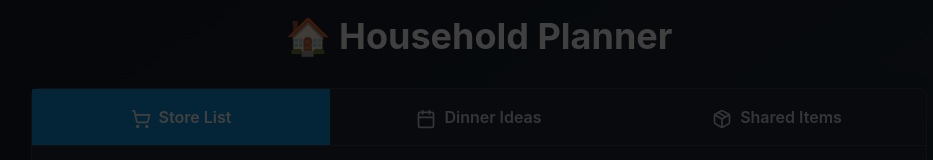
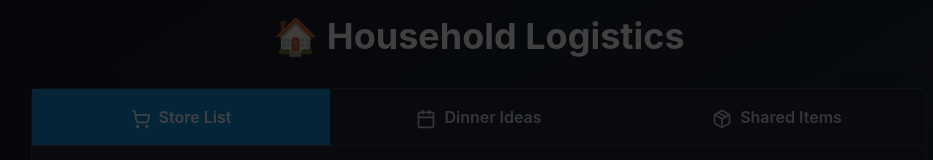
Before and after one commit to sheminusminus/household-planner, a React (Vite) app: page / in a window 1280 px wide. Shown: the top 160 px of the page, without its empty margins (161-1094 px from the left). Built offline with nearby package versions, Linux system fonts and the light colour scheme; no server answers; the database is empty.

Commit message:
Rename app from Household Planner to Household Logistics

```diff
--- a/index.html
+++ b/index.html
@@ -4,7 +4,7 @@
     <meta charset="UTF-8" />
     <link rel="icon" type="image/svg+xml" href="/vite.svg" />
     <meta name="viewport" content="width=device-width, initial-scale=1.0" />
-    <title>Aunt Kate's House</title>
+    <title>Household Logistics</title>
     <link rel="manifest" href="/manifest.json">
     <meta name="theme-color" content="#1195dc">
     <meta name="apple-mobile-web-app-capable" content="yes">
--- a/src/App.jsx
+++ b/src/App.jsx
@@ -29,7 +29,7 @@ export default function HouseholdPlanner() {
     <div className="min-h-screen bg-gradient-to-br from-gray-900 via-gray-800 to-gray-900 p-4">
       <div className="max-w-4xl mx-auto">
         <h1 className="text-4xl font-bold text-white mb-8 text-center">
-          🏠 Household Planner
+          🏠 Household Logistics
         </h1>
 
         <div className="bg-gray-800 rounded-lg shadow-2xl mb-6 border border-gray-700">
```
Also changed, not shown: public/manifest.json.
